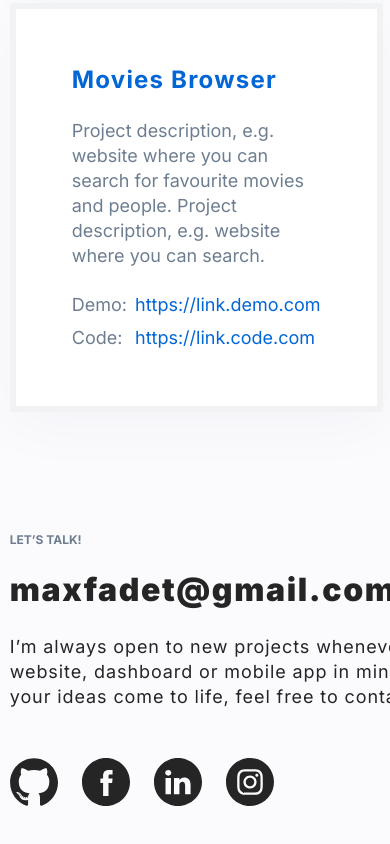
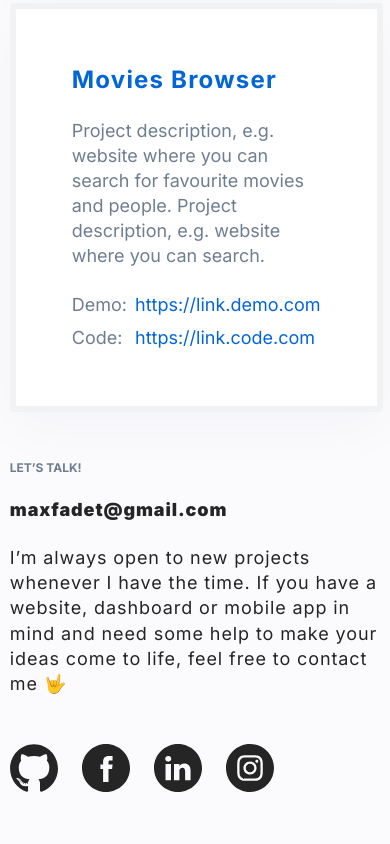
Before and after one commit to maxFadet/personal-homepage, a React (Create React App) app: page / in a window 390 px wide. Shown: the part 3653-4497 px from the top of the page. Built offline with nearby package versions, Linux system fonts and the light colour scheme.

Commit message:
Fixed the issue where elements shifted to the left edge of the screen on small screens

```diff
--- a/src/components/Footer/styled.js
+++ b/src/components/Footer/styled.js
@@ -1,11 +1,12 @@
 import styled from "styled-components";
 
 export const Article = styled.footer`
-  margin-top: 120px;
-  width: 691px;
+  padding-top: 120px;
+  max-width: 691px;
+  width: 100%;
 
-  @media (max-width: 1120px) {
-    grid-template-columns: 1fr;
+  @media (max-width: 767px) {
+    padding-top: 48px;
   }
 `;
 
@@ -36,6 +37,11 @@ export const Link = styled.a`
   &:hover {
     color: ${({ theme }) => theme.color.scienceBlue};
   }
+
+  @media (max-width: 767px) {
+    font-size: 18px;
+    line-height: 21.78px;
+  }
 `;
 
 export const Text = styled.p`
```
